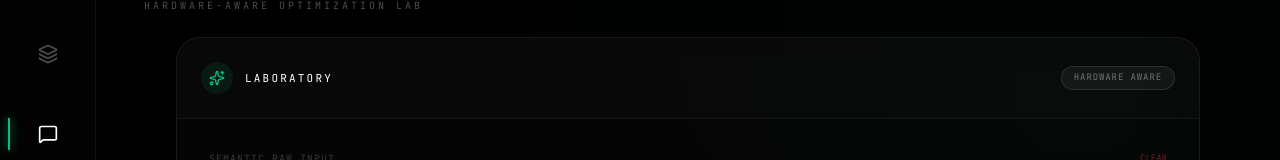
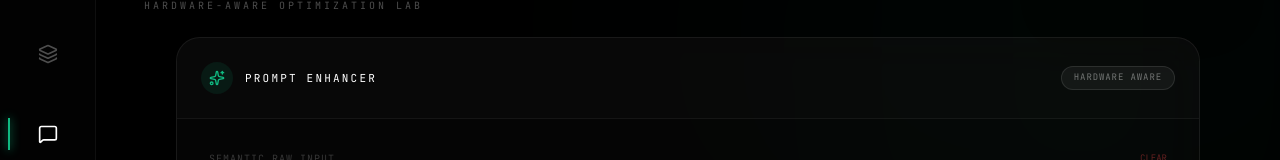
Before and after one commit to gaminbhoot/sysaware-ml-optimizer, a React (Vite) app in the folder frontend/: page /prompt in a window 1280 px wide. Shown: the part 202-362 px from the top of the page. Built offline with nearby package versions, Linux system fonts and the light colour scheme; a web font is replaced by a local one.

Commit message:
fix: update UI labels and styles for Prompt Enhancer component

```diff
--- a/frontend/src/pages/Prompt.tsx
+++ b/frontend/src/pages/Prompt.tsx
@@ -593,7 +593,7 @@ export const Prompts = () => {
                 <div className="p-2 bg-emerald/10 rounded-lg text-emerald">
                     <Sparkles size={16} />
                 </div>
-                <span className="text-[11px] font-mono uppercase tracking-[0.2em] text-white">Laboratory</span>
+                <span className="text-[11px] font-mono uppercase tracking-[0.2em] text-white">Prompt Enhancer</span>
             </div>
             {(!isSidebar) && (
                 <div className="flex items-center gap-4">
@@ -912,7 +912,12 @@ export const Prompts = () => {
                           initial={{ opacity: 0, y: 10 }}
                           animate={{ opacity: 1, y: 0 }}
                           exit={{ opacity: 0, y: 10 }}
-                          className="absolute right-0 mt-2.5 w-64 bg-black/90 border border-white/10 rounded-2xl p-2.5 shadow-2xl z-30 backdrop-blur-xl"
+                          className="absolute right-0 mt-2.5 w-64 border border-white/10 rounded-2xl p-2.5 shadow-2xl z-30"
+                          style={{
+                            backgroundColor: 'rgba(10, 10, 12, 0.95)',
+                            backdropFilter: 'blur(24px)',
+                            WebkitBackdropFilter: 'blur(24px)'
+                          }}
                         >
                           <div className="text-[9px] font-mono uppercase tracking-widest text-white/20 px-3 py-1.5 border-b border-white/5 mb-1.5">Available Models</div>
                           <div className="max-h-48 overflow-y-auto space-y-1 scrollbar-hide">
@@ -969,15 +974,14 @@ export const Prompts = () => {
                   <button
                     onClick={() => setIsLabSidebarOpen(!isLabSidebarOpen)}
                     className={cn(
-                      "flex items-center gap-2 px-4 py-2.5 rounded-2xl border text-xs font-mono uppercase tracking-wider transition-all",
+                      "p-2.5 rounded-2xl border transition-all",
                       isLabSidebarOpen
                         ? "bg-emerald/10 text-emerald border-emerald/20 hover:bg-emerald/20"
                         : "bg-white/5 text-white/40 border-white/5 hover:bg-white/10 hover:text-white"
                     )}
-                    title="Toggle Lab Drawer"
+                    title="Toggle Prompt Enhancer"
                   >
-                    <Sparkles size={14} />
-                    <span>Laboratory</span>
+                    <Sparkles size={16} />
                   </button>
                 </div>
               </div>
```
